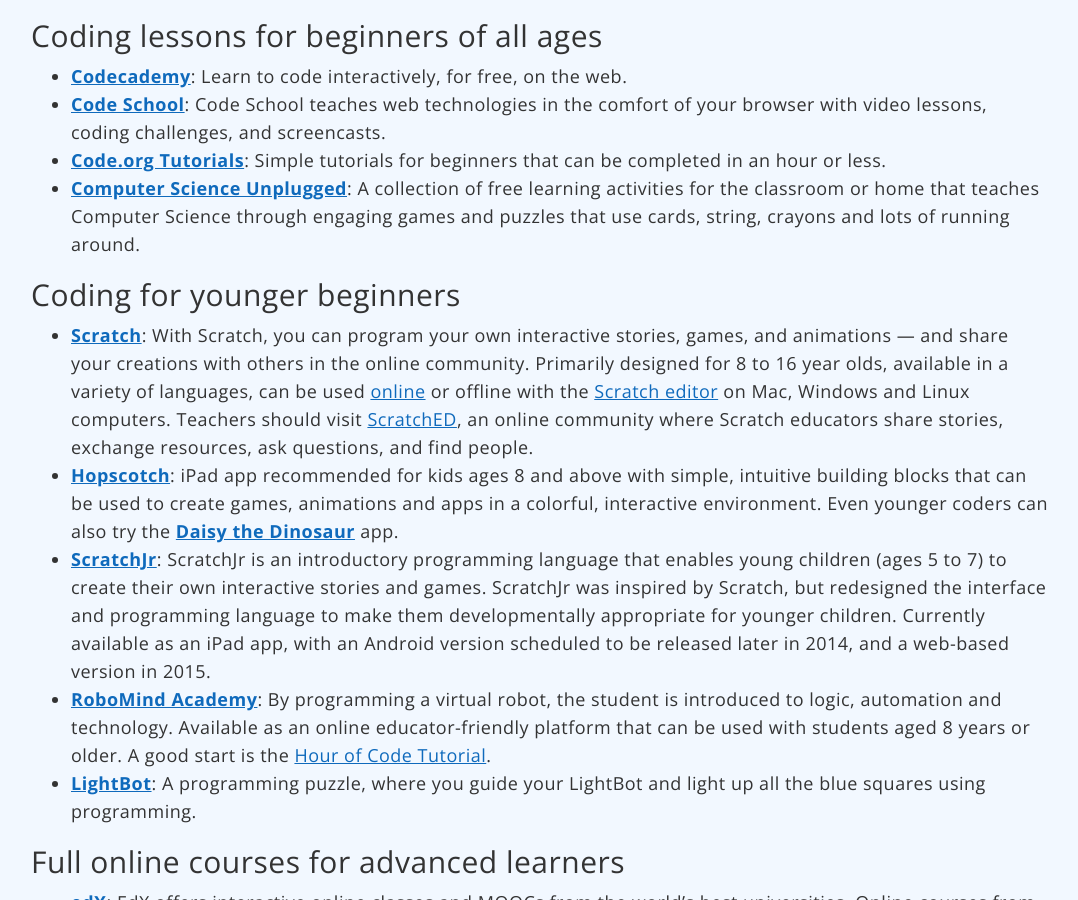
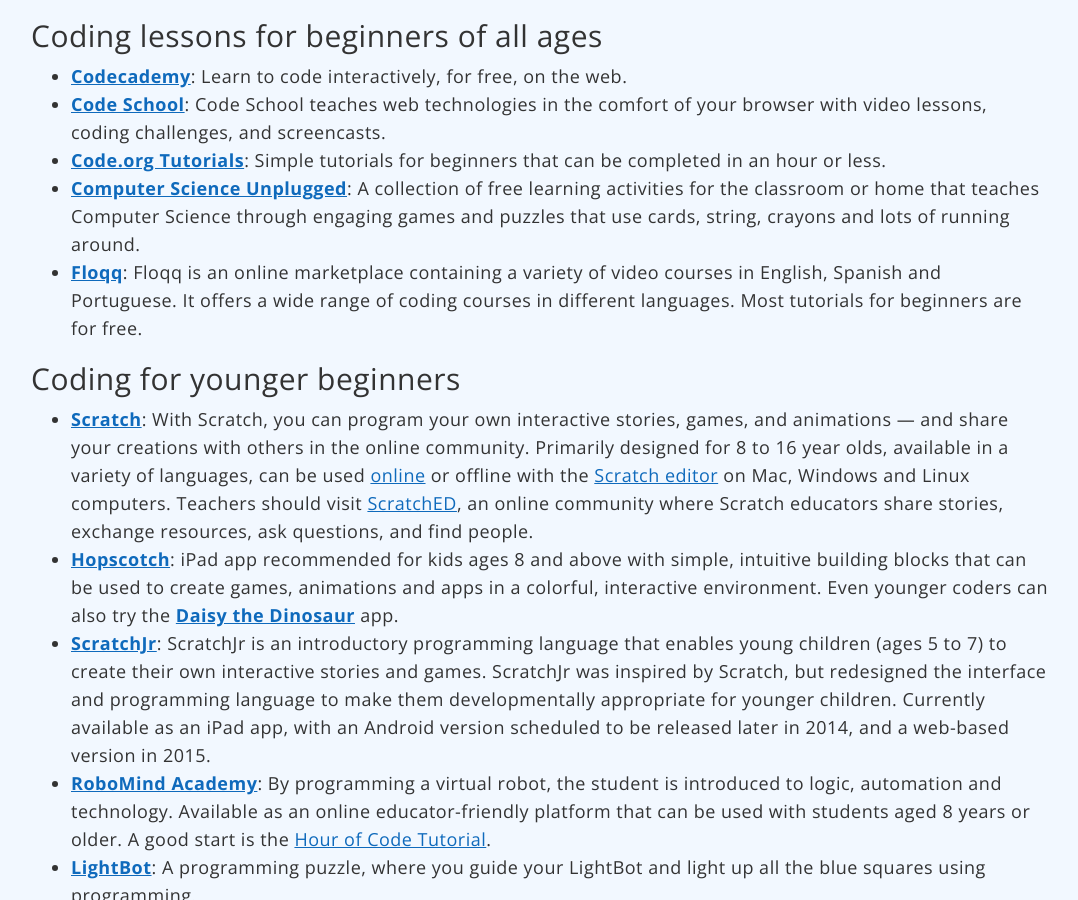
Before and after one commit to codeeu/codeeu.github.io, a Jekyll site: the page built from resources/index.html, in a window 1280 px wide and 900 px high, scrolled down 456 px. Shown: the whole window, without its empty margins (99-1177 px from the left). Built offline with Jekyll 4.4.1, drawn with Linux system fonts in a browser that asks for light colours; nearby versions of some CDN libraries; Markdown is read by kramdown in place of the engine named in the settings.

Commit message:
Add resource - Floqq

```diff
--- a/resources/index.html
+++ b/resources/index.html
@@ -27,6 +27,7 @@
 	<li><strong><a href="https://www.codeschool.com">Code School</a></strong>: Code School teaches web technologies in the comfort of your browser with video lessons, coding challenges, and screencasts.</li>
 	<li><strong><a href="http://code.org/learn">Code.org Tutorials</a></strong>: Simple tutorials for beginners that can be completed in an hour or less.</li>
 	<li><strong><a href="http://csunplugged.org">Computer Science Unplugged</a></strong>: A collection of free learning activities for the classroom or home that teaches Computer Science through engaging games and puzzles that use cards, string, crayons and lots of running around.</li>
+	<li><strong><a href="http://www.floqq.com/en/course/programming">Floqq</a></strong>: Floqq is an online marketplace containing a variety of video courses in English, Spanish and Portuguese. It offers a wide range of coding courses in different languages. Most tutorials for beginners are for free.</li>
 </ul>
 
 <h2>Coding for younger beginners</h2>
```
